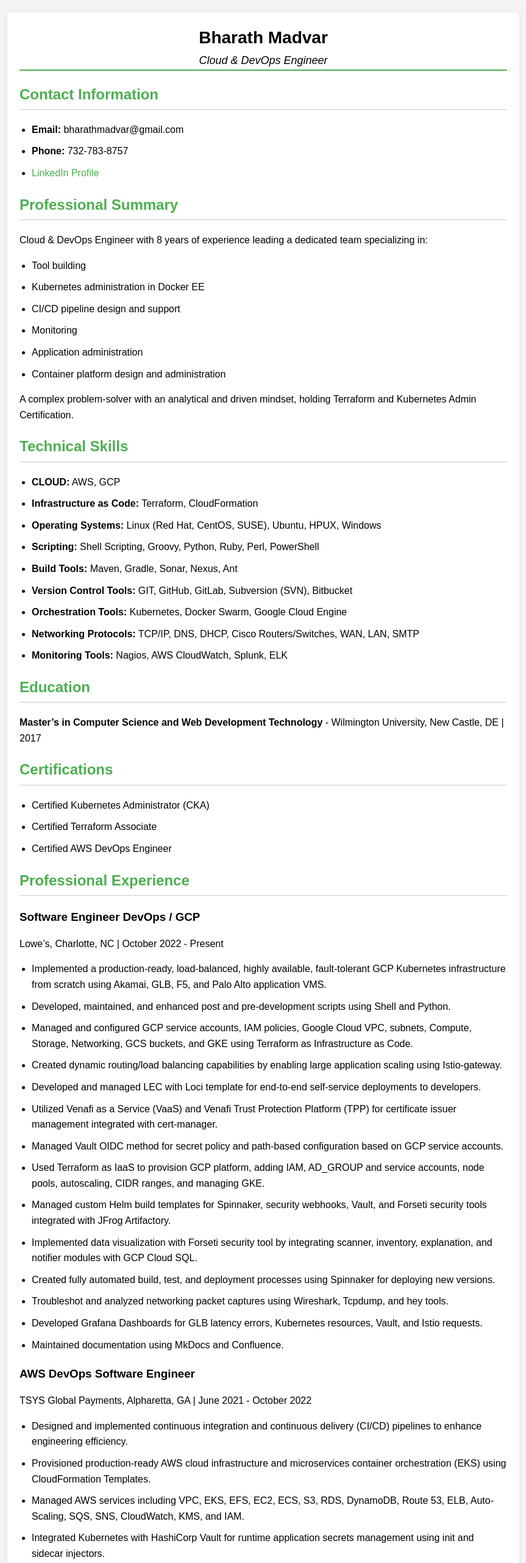
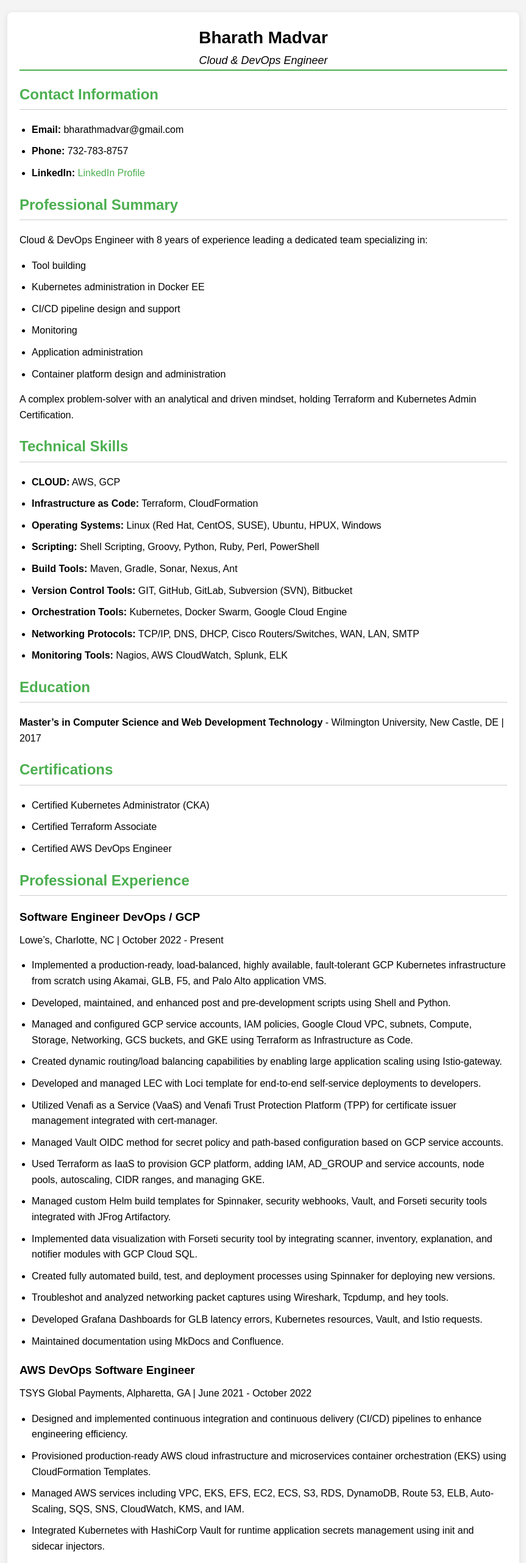
Before and after one commit to Bharath420/resume, a React (Create React App) app: page / in a window 1280 px wide. Shown: the top 2563 px of the page at 61% size, without its empty margins (208-1071 px from the left). Built offline with nearby package versions, Linux system fonts and the light colour scheme.

Commit message:
Initial commit

```diff
--- a/src/App.js
+++ b/src/App.js
@@ -14,7 +14,7 @@
         <ul>
           <li><strong>Email:</strong> bharathmadvar@gmail.com</li>
           <li><strong>Phone:</strong> 732-783-8757</li>
-          <li><a href="https://www.linkedin.com/in/bharath-madvar-230a03271/" target="_blank" rel="noopener noreferrer">LinkedIn Profile</a></li>
+          <li><strong>LinkedIn:</strong> <a href="https://www.linkedin.com/in/bharath-madvar-230a03271/" target="_blank" rel="noopener noreferrer">LinkedIn Profile</a></li>
         </ul>
       </section>
 
@@ -67,7 +67,7 @@
         <h2>Professional Experience</h2>
         <div className="job">
           <h3>Software Engineer DevOps / GCP</h3>
-          <p>Lowe’s, Charlotte, NC | October 2022 - Present</p>
+          <span>Lowe’s, Charlotte, NC | October 2022 - Present</span>
           <ul>
             <li>Implemented a production-ready, load-balanced, highly available, fault-tolerant GCP Kubernetes infrastructure from scratch using Akamai, GLB, F5, and Palo Alto application VMS.</li>
             <li>Developed, maintained, and enhanced post and pre-development scripts using Shell and Python.</li>
@@ -88,7 +88,7 @@
 
         <div className="job">
           <h3>AWS DevOps Software Engineer</h3>
-          <p>TSYS Global Payments, Alpharetta, GA | June 2021 - October 2022</p>
+          <span>TSYS Global Payments, Alpharetta, GA | June 2021 - October 2022</span>
           <ul>
             <li>Designed and implemented continuous integration and continuous delivery (CI/CD) pipelines to enhance engineering efficiency.</li>
             <li>Provisioned production-ready AWS cloud infrastructure and microservices container orchestration (EKS) using CloudFormation Templates.</li>
@@ -105,7 +105,7 @@
 
         <div className="job">
           <h3>AWS/GCP Cloud Engineer</h3>
-          <p>Object Computing, Inc., Saint Louis, MO | March 2019 - May 2021</p>
+          <span>Object Computing, Inc., Saint Louis, MO | March 2019 - May 2021</span>
           <ul>
             <li>Designed and implemented CI/CD pipelines using Jenkins and GitLab CI/CD.</li>
             <li>Managed Infrastructure as Code (IaC) with Terraform and CloudFormation for cloud resource provisioning, including EC2 instances, S3 buckets, and RDS databases.</li>
@@ -118,7 +118,7 @@
 
         <div className="job">
           <h3>DevOps Engineer</h3>
-          <p>Unigo Inc., Irving, Texas | April 2018 - March 2019</p>
+          <span>Unigo Inc., Irving, Texas | April 2018 - March 2019</span>
           <ul>
             <li>Automated release pipeline for zero-touch deployment using Jenkins, Bitbucket, and JFrog.</li>
             <li>Assisted developers with establishing branching and labeling conventions.</li>
```
